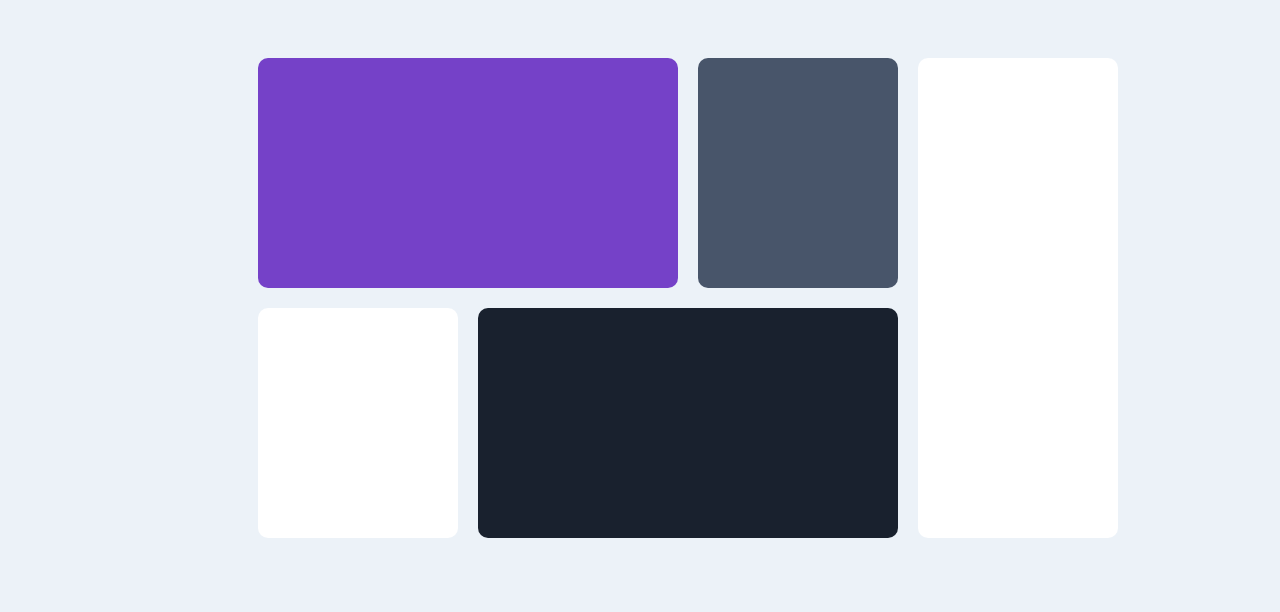
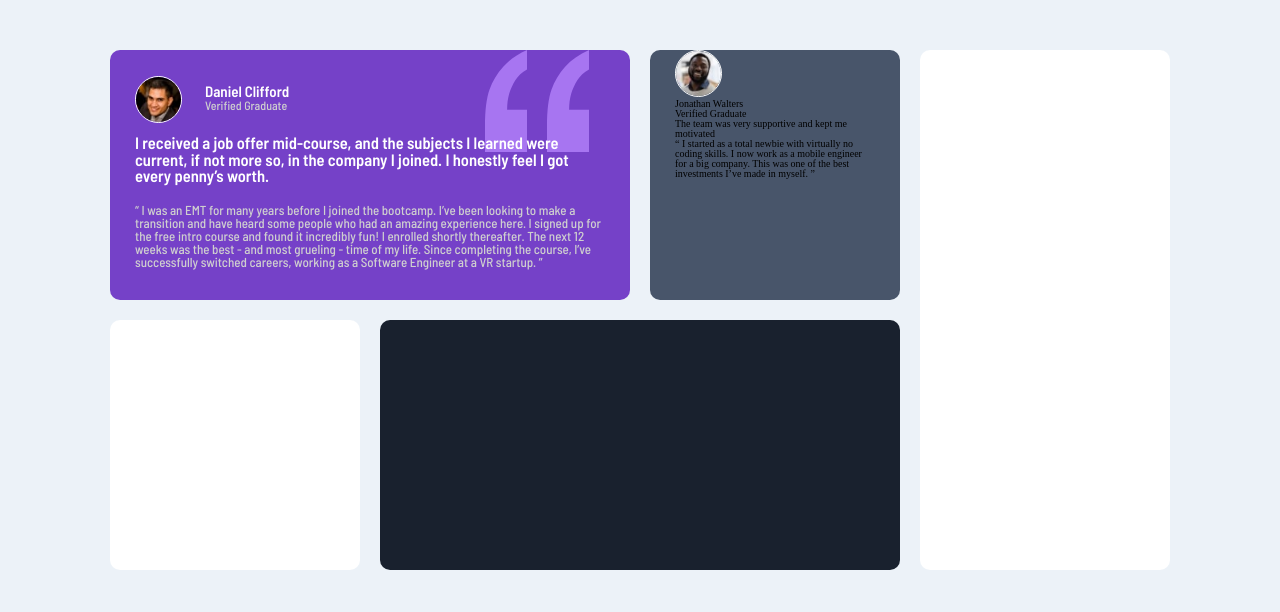
Before and after one commit to DanieleMarii/frontendMentor-challenges, a plain HTML site: page index.html in a window 1280 px wide. Drawn offline with Linux system fonts and the light colour scheme.

Commit message:
Primeiro card finalizado

```diff
--- a/index.html
+++ b/index.html
@@ -5,22 +5,50 @@
       <meta name="viewport" content="width=device-width, initial-scale=1.0"> <!-- displays site properly based on user's device -->
       <link href="https://fonts.googleapis.com/css2?family=Barlow+Semi+Condensed:wght@500;600&display=swap" rel="stylesheet">
       <link rel="icon" type="image/png" sizes="32x32" href="./images/favicon-32x32.png">
+      <link rel="stylesheet" href="reset.css">
       <link rel="stylesheet" href="variaveis.css">
       <link rel="stylesheet" href="style.css">
       <title>Frontend Mentor | [Challenge Name Here]</title>
     </head>
     <body>
 
-      <div class="testimonials">
+      <section>
+        <div class="testimonials">
 
         <div class="card card-1">
+          <img src="images/bg-pattern-quotation.svg" alt="" class="quota">
           <div class="profile">
-            <!-- <p></p> -->
+            <img src="images/image-daniel.jpg" alt="" class="profile-photo">
+            <p class="profile-user-name">Daniel Clifford</p>
+            <p class="profile-user-graduate">Verified Graduate</p>
+          </div>
+          <div class="text-intro">
+            <p>I received a job offer mid-course, and the subjects I learned were current, if not more so, in the company I joined. I honestly feel I got every penny’s worth.
+          </p>
+          </div>
+          <div class="text-full">
+            <p>“ I was an EMT for many years before I joined the bootcamp. I’ve been looking to make a
+              transition and have heard some people who had an amazing experience here. I signed up
+              for the free intro course and found it incredibly fun! I enrolled shortly thereafter.
+              The next 12 weeks was the best - and most grueling - time of my life. Since completing
+              the course, I’ve successfully switched careers, working as a Software Engineer at a VR startup. ”
+            </p>
           </div>
         </div>
 
         <div class="card card-2">
-          <div class="profile">
+          <div class="profile-2">
+            <img src="images/image-jonathan.jpg" alt="" class="profile-photo">
+            <p class="profile-user-name-2">Jonathan Walters</p>
+             <p class="profile-user-graduate-2">Verified Graduate</p>
+          </div>
+          <div class="intro">
+            <p>The team was very supportive and kept me motivated</p>
+          </div>
+          <div class="text-full-2">
+            <p>“ I started as a total newbie with virtually no coding skills. I now work as a mobile engineer
+                for a big company. This was one of the best investments I’ve made in myself. ”
+            </p>
           </div>
         </div>
 
@@ -41,6 +69,9 @@
         </div>
 
       </div>
+
+      </section>
+
     </body>
 
 </html>
--- /dev/null
+++ b/reset.css
@@ -0,0 +1,48 @@
+/* http://meyerweb.com/eric/tools/css/reset/
+   v2.0 | 20110126
+   License: none (public domain)
+*/
+
+html, body, div, span, applet, object, iframe,
+h1, h2, h3, h4, h5, h6, p, blockquote, pre,
+a, abbr, acronym, address, big, cite, code,
+del, dfn, em, img, ins, kbd, q, s, samp,
+small, strike, strong, sub, sup, tt, var,
+b, u, i, center,
+dl, dt, dd, ol, ul, li,
+fieldset, form, label, legend,
+table, caption, tbody, tfoot, thead, tr, th, td,
+article, aside, canvas, details, embed,
+figure, figcaption, footer, header, hgroup,
+menu, nav, output, ruby, section, summary,
+time, mark, audio, video {
+	margin: 0;
+	padding: 0;
+	border: 0;
+	font-size: 100%;
+	font: inherit;
+	vertical-align: baseline;
+}
+/* HTML5 display-role reset for older browsers */
+article, aside, details, figcaption, figure,
+footer, header, hgroup, menu, nav, section {
+	display: block;
+}
+body {
+	line-height: 1;
+}
+ol, ul {
+	list-style: none;
+}
+blockquote, q {
+	quotes: none;
+}
+blockquote:before, blockquote:after,
+q:before, q:after {
+	content: '';
+	content: none;
+}
+table {
+	border-collapse: collapse;
+	border-spacing: 0;
+}
--- a/style.css
+++ b/style.css
@@ -4,50 +4,121 @@ body{
 }
 
 .testimonials{
+    margin-top: 50px;
     display: grid;
-    grid-template-columns: 200px 200px 200px 200px;
-    grid-template-rows: 250px 250px;
-    column-gap: 20px;
-    align-self: center;
-    padding: 50px 250px;
+    grid-template-columns: 25rem 25rem 25rem 25rem;
+    grid-template-rows: 25rem 25rem;
+    gap: 2rem;
+    /* align-content: center; */
+    justify-content: center;
+
 }
 
 .card{
-    border-radius: 10px;
-    padding: 25px;
+    box-sizing: border-box;
+    border-radius: 1rem;
+    height: 25rem;
+    padding-left: 2.5rem;
+    padding-right: 2.5rem;
+    padding-bottom: 2.5rem;
 }
 
 .card-1{
-    width: 370px;
-    height: 180px;
-    background-color: var(--violet);
+    background: var(--violet);
+    width: 52rem;
     grid-column: span 2;
 
 }
 
 .card-2{
-    width: 150px;
-    height: 180px;
-    background-color: var(--dark-gray);
+    background: var(--dark-gray);
+    width: 25rem;
 }
 
 .card-3{
-    width: 150px;
-    height: 430px;
-    background-color: var(--white);
+    background: var(--white);
     grid-row: span 2;
+    width: 25rem;
+    height: 52rem;
 }
 
 .card-4{
-    width: 150px;
-    height: 180px;
-    background-color: var(--white);
+    background: var(--white);
+    width: 25rem;
+}
+
+.card-5{
+    background: var(--dark-blue);
+    width: 52rem;
+    grid-column: span 2 ;
+}
+
+/* .profile{
+    display: grid;
+    grid-template-columns: 1fr 1fr;
+    grid-template-rows: 1fr;
 
 }
 
-.card-5{
-    width: 370px;
-    height: 180px;
-    background-color: var(--dark-blue);
-    grid-column: span 2;
+.profilePhoto{
+    border: 1px solid var(--white);
+    border-radius: 50%;
 }
+
+.quote{
+    display: inline;
+    margin-left: 37rem;
+} */
+
+.quota{
+    display: inline;
+    margin-left: 35rem;
+}
+
+.profile{
+    margin-top: -90px;
+    display: grid;
+    grid-template-columns: 1fr 1fr;
+    grid-template-rows: 1fr 1fr;
+}
+
+.profile-photo{
+    border: 1px solid var(--white);
+    border-radius: 50%;
+    grid-row: span 2;
+    align-self: center;
+    width: 4.5rem;
+}
+
+.profile-user-name{
+    margin-left: -16.5rem;
+    font-family: var(--fonte);
+    color: var(--white);
+    font-size: 1.5rem;
+    font-weight: 600;
+    margin-top: 2rem;
+}
+
+.profile-user-graduate{
+    margin-left: -16.5rem;
+    font-family: var(--fonte);
+    font-size: 1.2rem;
+    color: var(--light-gray);
+    font-weight: 500;
+}
+
+.text-intro{
+    font-family: var(--fonte);
+    color: var(--white);
+    font-size: 1.65rem;
+    font-weight: 600;
+
+}
+
+.text-full{
+    margin-top: 2rem;
+    font-family: var(--fonte);
+    color: var(--light-gray);
+    font-size: 1.30rem;
+    font-weight: 500;
+}
--- a/variaveis.css
+++ b/variaveis.css
@@ -1,4 +1,6 @@
 :root{
+    font-size: 10px;
+
     --violet: hsl(263, 55%, 52%);
     --dark-gray: hsl(217, 19%, 35%);
     --dark-blue: hsl(219, 29%, 14%);
```
